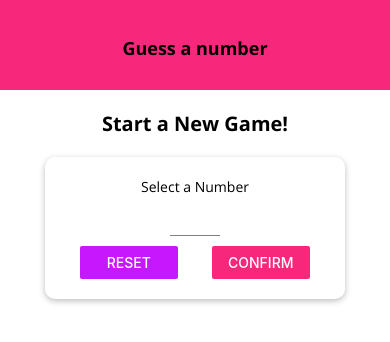
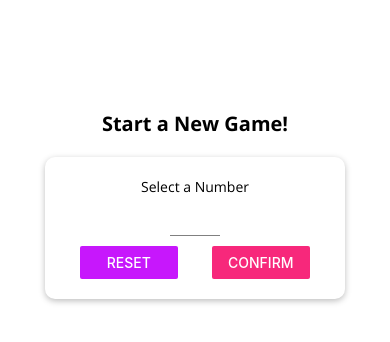
Before and after one commit to robence/react-native-guess-a-number, a React Native app: screen / in a window 390 px wide. Shown: the top 342 px of the page. Built offline with nearby package versions, Linux system fonts and the light colour scheme.

Commit message:
use native ui features

```diff
--- a/src/components/Header.js
+++ b/src/components/Header.js
@@ -1,22 +1,41 @@
 import React from "react";
-import { StyleSheet, Text, View } from "react-native";
+import { StyleSheet, Text, View, Platform } from "react-native";
+
 import Colors from "../../constants/colors";
 import TitleText from "./TitleText";
 
 export default function Header({ title }) {
   return (
-    <View style={styles.header}>
-      <TitleText>{title}</TitleText>
+    <View
+      style={{
+        ...styles.headerBase,
+        ...Platform.select({
+          ios: styles.headerIOS,
+          android: styles.headerAndroid,
+        }),
+      }}
+    >
+      <TitleText style={styles.title}>{title}</TitleText>
     </View>
   );
 }
 
 const styles = StyleSheet.create({
-  header: {
+  headerBase: {
     width: "100%",
     height: 90,
     paddingTop: 36,
-    backgroundColor: Colors.primary,
     alignItems: "center",
   },
+  headerIOS: {
+    backgroundColor: "white",
+    borderBottomColor: "#ccc",
+    borderBottomWidth: 1,
+  },
+  headerAndroid: {
+    backgroundColor: Colors.primary,
+  },
+  title: {
+    color: Platform.OS === "ios" ? Colors.primary : "white",
+  },
 });
--- a/src/components/MainButton.js
+++ b/src/components/MainButton.js
@@ -1,18 +1,37 @@
 import React from "react";
-import { StyleSheet, TouchableOpacity, View, Text } from "react-native";
+import {
+  StyleSheet,
+  TouchableOpacity,
+  View,
+  Text,
+  TouchableNativeFeedback,
+  Platform,
+} from "react-native";
 import Colors from "../../constants/colors";
 
 export default function MainButton({ children, onPress }) {
+  let ButtonComponent = TouchableOpacity;
+
+  if (Platform.OS === "android" && Platform.Version >= 21) {
+    ButtonComponent = TouchableNativeFeedback;
+  }
+
   return (
-    <TouchableOpacity activeOpacity={0.6} onPress={onPress}>
-      <View style={styles.button}>
-        <Text style={styles.buttonText}>{children}</Text>
-      </View>
-    </TouchableOpacity>
+    <View>
+      <ButtonComponent activeOpacity={0.6} onPress={onPress}>
+        <View style={styles.button}>
+          <Text style={styles.buttonText}>{children}</Text>
+        </View>
+      </ButtonComponent>
+    </View>
   );
 }
 
 const styles = StyleSheet.create({
+  buttonContainer: {
+    borderRadius: 25,
+    overflow: "hidden",
+  },
   button: {
     backgroundColor: Colors.primary,
     paddingVertical: 12,
```
